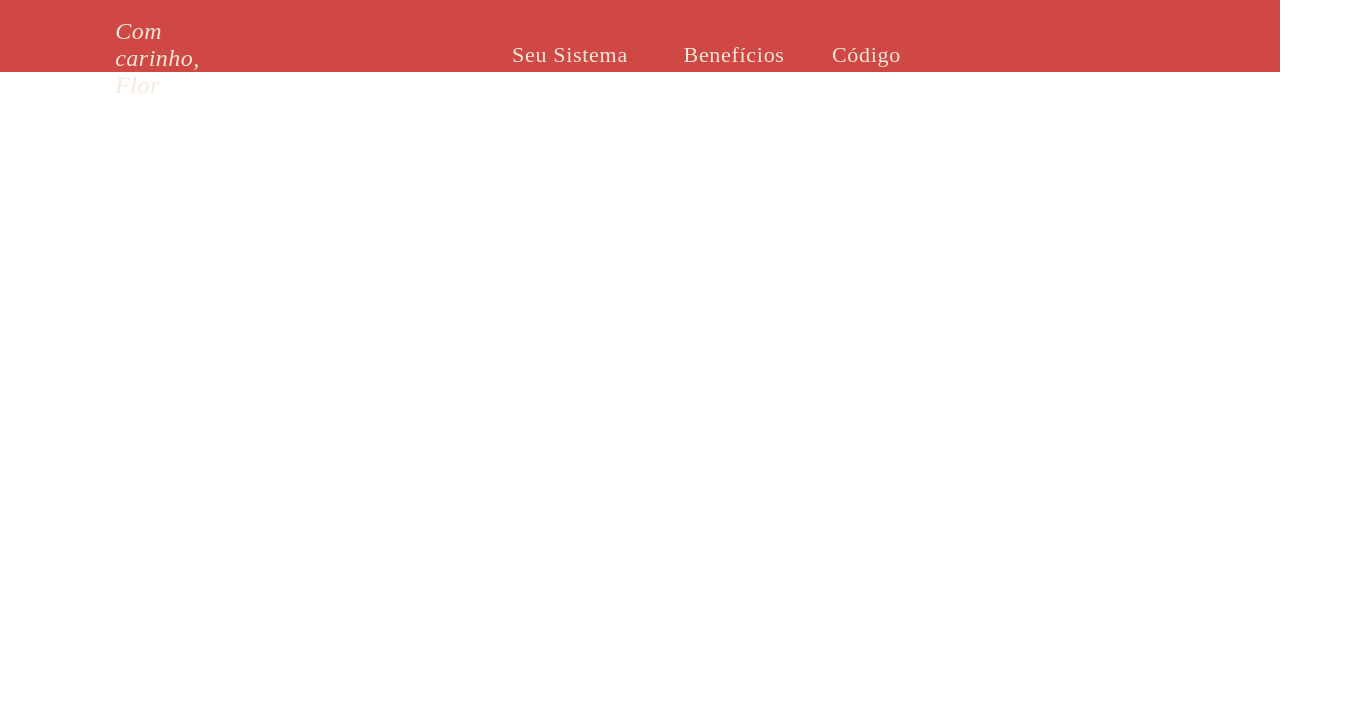
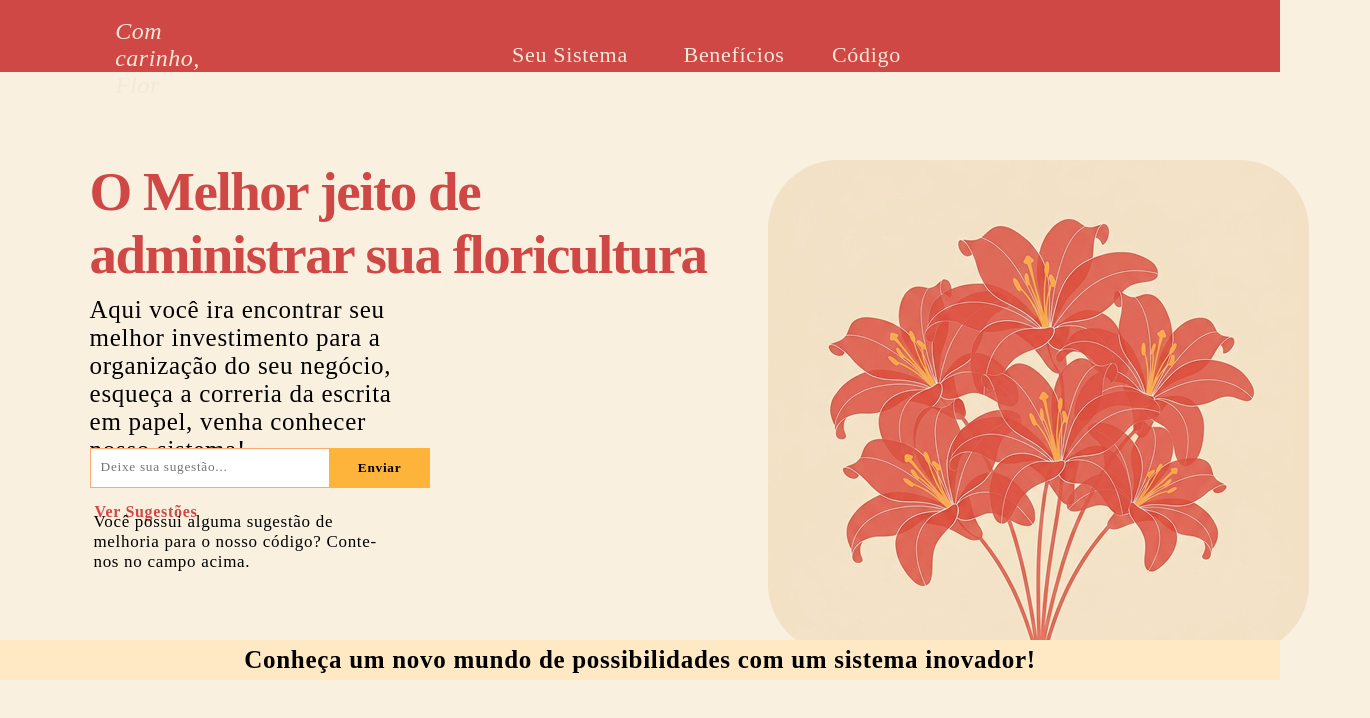
Before and after one commit to niccgit/SMART-DEV, a plain HTML site: page index.html in a window 1280 px wide. Shown: the top 718 px of the page, 1370 px wide, since content can reach past the window. Drawn offline with Linux system fonts and the light colour scheme.

Commit message:
main iniciado

```diff
--- a/index.html
+++ b/index.html
@@ -14,5 +14,88 @@
        <div class="menu2">Benefícios</div>
        <div class="menu3">Código</div>
     </header>
+    <main class="main">
+        <div class="conteiner1">
+            <div class="title1">O Melhor jeito de
+administrar sua floricultura</div>
+            <div class="text1">Aqui você ira encontrar seu melhor
+ investimento para a organização do seu negócio, esqueça a correria da
+ escrita em papel, venha conhecer nosso sistema!
+            </div>
+            <div class="img1"><img src="./Buque.png"></div>
+
+           <div class="conteiner2">
+            <div class="unir"><textarea class="campo" id="campo-texto" rows="4" cols="35" placeholder="Deixe sua sugestão..."></textarea><br><br>
+
+            <button class="enviar" onclick="salvarSugestao()">Enviar</button>
+           </div>
+            <a class="versugestoes" id="btn-ver" onclick="alternarVisualizacao()">Ver Sugestões</a>
+
+             <!-- Área onde as mensagens ficam (começa escondida com display: none) -->
+            <div class="conteiner3"> <div id="lista-sugestoes" style="display: none;flex-basis: 100%; margin-top: 20px;"></div></div>
+
+           <script>
+             const divLista = document.getElementById("lista-sugestoes");
+            const btnVer = document.getElementById("btn-ver");
+
+
+            function salvarSugestao() {
+            let texto = document.getElementById("campo-texto").value;
+             if (texto === "") return;
+
+
+            // Salva na gaveta do navegador
+            let lista = JSON.parse(localStorage.getItem("minhas_sugestoes")) || [];
+            lista.push(texto);
+            localStorage.setItem("minhas_sugestoes", JSON.stringify(lista));
+
+
+            // Limpa a caixa de texto
+            document.getElementById("campo-texto").value = "";
+
+
+            // Atualiza a lista por dentro (mesmo se estiver escondida)
+            atualizarTela();
+            alert("Sugestão salva!");
+           }
+
+
+           function atualizarTela() {
+           let lista = JSON.parse(localStorage.getItem("minhas_sugestoes")) || [];
+
+          if (lista.length === 0) {
+           divLista.innerHTML = "<p>Nenhuma sugestão enviada ainda.</p>";
+           return;
+          }
+
+
+          divLista.innerHTML = "<h4>Sugestões salvas:</h4>";
+          lista.forEach(item => {
+          divLista.innerHTML += "<p>💬 " + item + "</p>";
+         });
+        }
+
+
+         function alternarVisualizacao() {
+        // Se estiver escondido, mostra na tela
+        if (divLista.style.display === "none") {
+         atualizarTela();
+         divLista.style.display = "block";
+         btnVer.innerText = "Esconder Sugestões";
+       }
+        // Se já estiver aparecendo, esconde de novo
+         else {
+         divLista.style.display = "none";
+         btnVer.innerText = "Ver Sugestões";
+       }
+       }
+
+        </script>
+      </div>
+      <div class="text2">Você possui alguma sugestão de melhoria para o nosso código?
+        Conte-nos no campo acima.</div>
+     </div>
+       <div class="faixa1">Conheça um novo mundo de possibilidades com um sistema inovador!</div>
+    </main>
 </body>
 </html>
--- a/landpage.css
+++ b/landpage.css
@@ -6,12 +6,15 @@
     letter-spacing: 0.7px;
 }
 
+
 body{
     display: flex;
     flex-direction: column;
-    height: 100vh;
+    height: 1000vh;
     width: 100vw;
+    background-color: #FAF0E0;
 }
+
 
 header {
     display: flex;
@@ -21,12 +24,14 @@ header {
     background-color: #CF4845;
 }
 
+
 .logo{
     display: flex;
     position: absolute;
     left: 1vw;
     top: 4vh
 }
+
 
 h2{
     display: flex;
@@ -41,6 +46,8 @@ h2{
 }
 
 
+
+
 .menu1{
     display: flex;
     position: absolute;
@@ -49,6 +56,7 @@ h2{
     color: #F4E9D8;
     font-size: 22px;
 }
+
 
 .menu2{
     display: flex;
@@ -59,6 +67,7 @@ h2{
     font-size: 22px;
 }
 
+
 .menu3{
     display: flex;
     position: absolute;
@@ -67,3 +76,123 @@ h2{
     color: #F4E9D8;
     font-size: 22px;
 }
+
+
+.conteiner1{
+    display: flex;
+    flex-direction: column;
+    width: 100vw;
+    height: 50vh
+}
+
+
+.title1{
+    display: flex;
+    width: 50vw;
+    position: absolute;
+    left: 7vw;
+    top: 20vh;
+    font-size: 55px;
+    color: #CF4845;
+    font-weight: bold;
+    letter-spacing: -1.5px;
+}
+
+
+.text1{
+    display: flex;
+    width: 25vw;
+    position: absolute;
+    left: 7vw;
+    top: 37vh;
+    font-size: 25px;
+    color: #000000;
+}
+
+.text2{
+    display: flex;
+    width: 23vw;
+    position: absolute;
+    left: 7.3vw;
+    top: 64vh;
+    font-size: 17px;
+}
+
+
+.conteiner2 {
+    display: flex;
+    flex-direction: column;
+    position: relative;
+    left: 7vw;
+    top: 47vh;
+}
+
+
+    .unir{
+        display: flex;
+        flex-direction: row;
+    }
+
+    textarea {
+      width: 240px;
+      height: 40px;
+      padding: 10px;
+      resize: none;
+      outline: none;
+      box-sizing: border-box;
+      display: block;
+      margin-bottom: 10px;
+      transition: 0.3s;
+      border-color: #FDAA71;
+    }
+
+
+
+    .enviar {
+      width: 100px;
+      height: 40px;
+      padding: 8px;
+      border: none;
+      background-color: #FEB43B;
+      color: rgb(0, 0, 0);
+      cursor: pointer;
+      font-weight: bold;
+    }
+
+
+    .versugestoes {
+      width: 300px;
+      height: 40px;
+      padding: 5px;
+      border: none;
+      color: #CF4845;
+      font-weight: bold;
+      cursor: pointer;
+    }
+
+
+    .enviar:hover {
+      background-color: #CF4845;
+    }
+
+.faixa1{
+    display: flex;
+    width: 100%;
+    height: 5vh;
+    background-color: #FFE9C4;
+    position: absolute;
+    top: 80vh;
+    align-items: center;
+    justify-content: center;
+    font-size: 25px;
+    font-weight: bold;
+}
+
+
+.img1{
+    display: flex;
+    width: 15vw;
+    position: absolute;
+    left: 60vw;
+    top: 20vh
+}
```
Also changed, not shown: Buque.png (added), placeholder.jpg (deleted).
